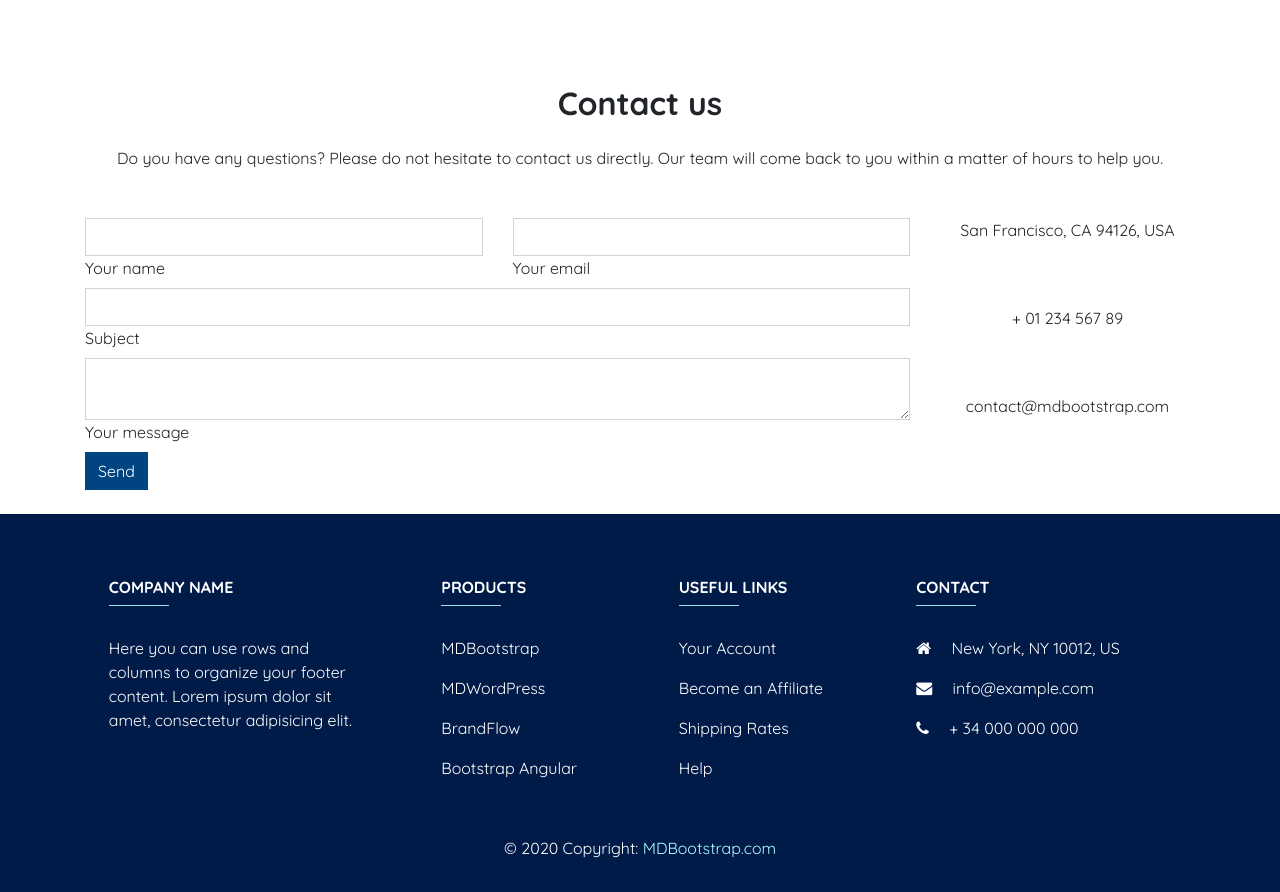
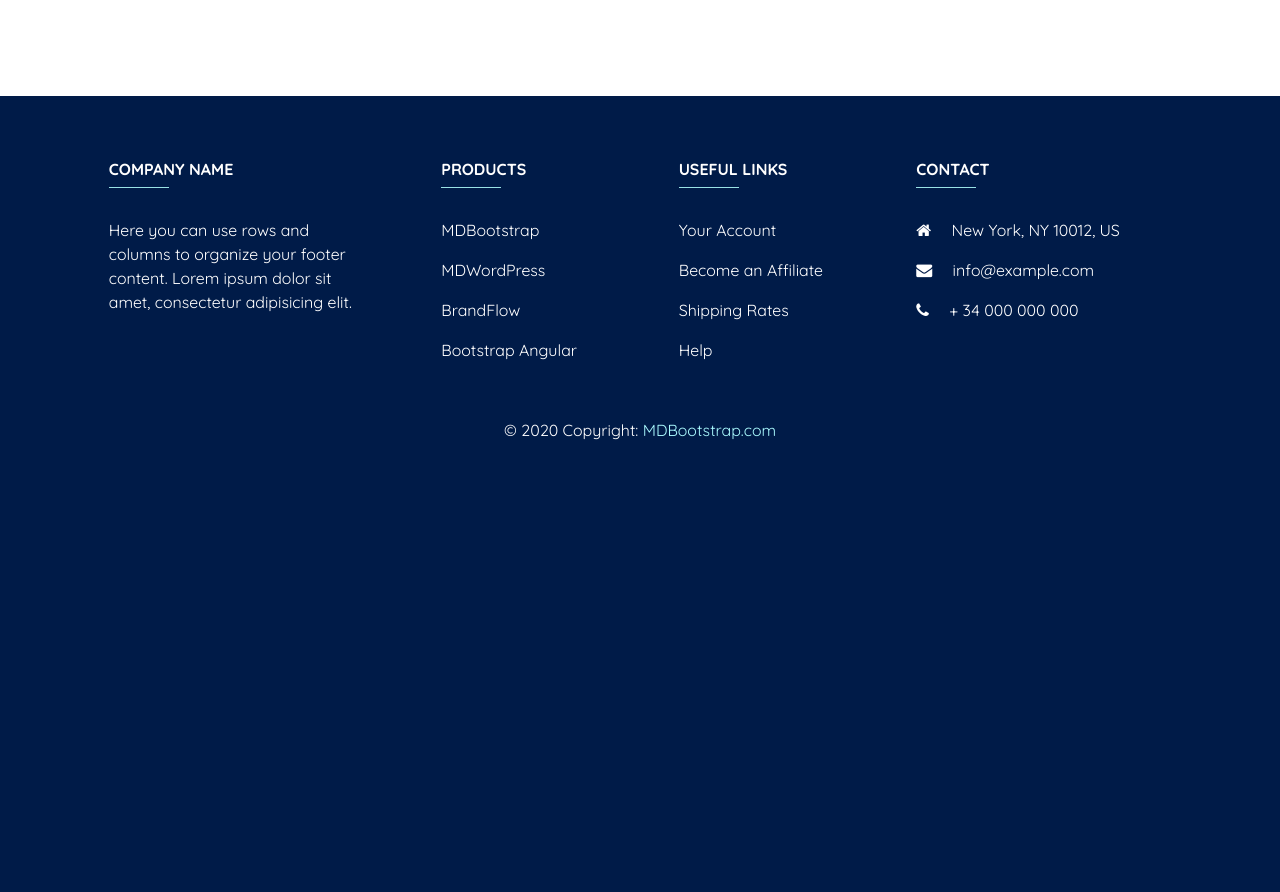
Before and after one commit to TheBleate/uniproject, a PHP site: page /contact.php in a window 1280 px wide. Shown: the part 349-1241 px from the top of the page. After the commit the page ends 789 px from the top, so only its background shows below. Run offline with PHP 8.4, Linux system fonts and the light colour scheme.

Commit message:
Contingut esborrat...

```diff
--- a/Uniproject/contact.php
+++ b/Uniproject/contact.php
@@ -9,108 +9,14 @@
     <!-- Navigation bar | additionally you can specify the type of the navigation bar adding ( $navbar=type ) before the requirement -->
     <?php $tab=2; $navbar=0; require_once('./template/navbar.php') ?>
 
+	<!-- Banner | additionally you can specify the banner title and subtitle ( $title='string'; $subtitle='string'; ) before the requirement -->
 	<?php $title='Ens presentem al mon exterior!'; $subtitle='Benvingut a Uniproject'; require_once('./template/banner.php') ?>
 
     <!-- Begin page content -->
-    <main class="flex-shrink-0">
-      <div class="container">
-        <!--Section: Contact v.2-->
-<section class="mb-4">
-
-  <!--Section heading-->
-  <h2 class="h1-responsive font-weight-bold text-center my-4">Contact us</h2>
-  <!--Section description-->
-  <p class="text-center w-responsive mx-auto mb-5">Do you have any questions? Please do not hesitate to contact us directly. Our team will come back to you within
-      a matter of hours to help you.</p>
-
-  <div class="row">
-
-      <!--Grid column-->
-      <div class="col-md-9 mb-md-0 mb-5">
-          <form id="contact-form" name="contact-form" action="mail.php" method="POST">
-
-              <!--Grid row-->
-              <div class="row">
-
-                  <!--Grid column-->
-                  <div class="col-md-6">
-                      <div class="md-form mb-0">
-                          <input type="text" id="name" name="name" class="form-control">
-                          <label for="name" class="">Your name</label>
-                      </div>
-                  </div>
-                  <!--Grid column-->
-
-                  <!--Grid column-->
-                  <div class="col-md-6">
-                      <div class="md-form mb-0">
-                          <input type="text" id="email" name="email" class="form-control">
-                          <label for="email" class="">Your email</label>
-                      </div>
-                  </div>
-                  <!--Grid column-->
-
-              </div>
-              <!--Grid row-->
-
-              <!--Grid row-->
-              <div class="row">
-                  <div class="col-md-12">
-                      <div class="md-form mb-0">
-                          <input type="text" id="subject" name="subject" class="form-control">
-                          <label for="subject" class="">Subject</label>
-                      </div>
-                  </div>
-              </div>
-              <!--Grid row-->
-
-              <!--Grid row-->
-              <div class="row">
-
-                  <!--Grid column-->
-                  <div class="col-md-12">
-
-                      <div class="md-form">
-                          <textarea type="text" id="message" name="message" rows="2" class="form-control md-textarea"></textarea>
-                          <label for="message">Your message</label>
-                      </div>
-
-                  </div>
-              </div>
-              <!--Grid row-->
-
-          </form>
-
-          <div class="text-center text-md-left">
-              <a class="btn btn-primary" onclick="document.getElementById('contact-form').submit();">Send</a>
-          </div>
-          <div class="status"></div>
-      </div>
-      <!--Grid column-->
-
-      <!--Grid column-->
-      <div class="col-md-3 text-center">
-          <ul class="list-unstyled mb-0">
-              <li><i class="fas fa-map-marker-alt fa-2x"></i>
-                  <p>San Francisco, CA 94126, USA</p>
-              </li>
-
-              <li><i class="fas fa-phone mt-4 fa-2x"></i>
-                  <p>+ 01 234 567 89</p>
-              </li>
-
-              <li><i class="fas fa-envelope mt-4 fa-2x"></i>
-                  <p>contact@mdbootstrap.com</p>
-              </li>
-          </ul>
-      </div>
-      <!--Grid column-->
-
-  </div>
-
-</section>
-<!--Section: Contact v.2-->
-	    </div>
+	<main class="flex-shrink-0">
+      <div class="container py-5">
+        <!--Content here-->
+	   </div>
     </main>
 
     <!-- Footer | additionally you can specify the type of the navigation bar adding ( $footer=type ) before the requirement -->
```
Also changed, not shown: Uniproject/about.php (+5 -24 lines).
